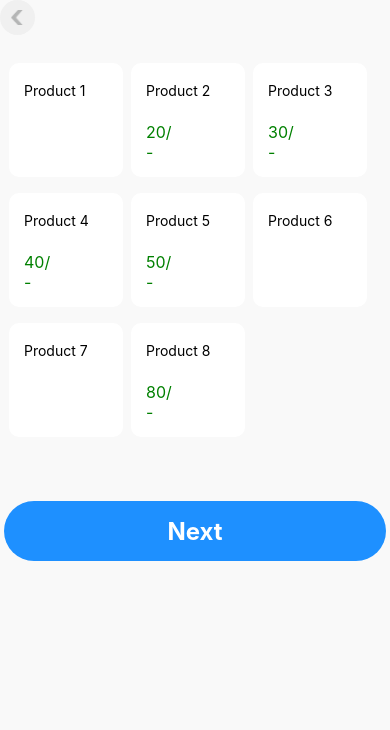
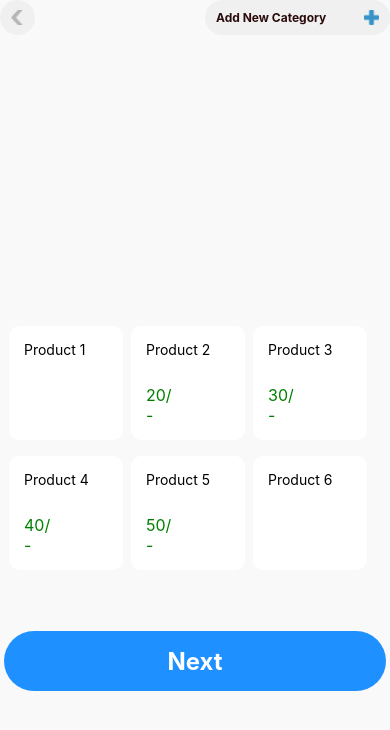
Before and after one commit to PrernaBadwane/OnMarketBusiness, a React Native app: screen /Billing in a window 390 px wide. Shown: the top 730 px of the page. Built offline with nearby package versions, Linux system fonts and the light colour scheme.

Commit message:
updated billing page

```diff
--- a/screens/Billing.tsx
+++ b/screens/Billing.tsx
@@ -12,6 +12,8 @@ import SelectItem from './SelectionItem';
 import {NativeStackScreenProps} from '@react-navigation/native-stack';
 import {RootStackPramList} from '../App';
 const previous = require('../images/back.png');
+const add = require('../images/add.png');
+
 type BillingProps = NativeStackScreenProps<RootStackPramList>;
 
 const Billing = ({navigation}: BillingProps) => {
@@ -21,10 +23,19 @@ const Billing = ({navigation}: BillingProps) => {
 
   return (
     <SafeAreaView style={styles.container}>
-      <TouchableOpacity onPress={back} style={styles.imgDiv}>
-        <Image style={styles.img} source={previous} />
-      </TouchableOpacity>
       <ScrollView>
+        <View style={[styles.colDivMain, styles.alignRight]}>
+          <TouchableOpacity onPress={back} style={styles.imgDiv}>
+            <Image style={styles.img} source={previous} />
+          </TouchableOpacity>
+          <TouchableOpacity
+            onPress={back}
+            style={[styles.imgDiv, styles.addBtn]}>
+            <Text style={styles.addButtonText}>Add New Category</Text>
+            <Image style={styles.img} source={add} />
+          </TouchableOpacity>
+        </View>
+
         <SelectItem />
         <View>
           <TouchableOpacity
@@ -51,10 +62,10 @@ const styles = StyleSheet.create({
     backgroundColor: '#1e90ff',
     elevation: 4,
     marginTop: 16,
-    padding:12,
+    padding: 12,
     marginHorizontal: 4,
     borderRadius: 64 / 2,
-    height:60,
+    height: 60,
   },
   buttonText: {
     color: 'white',
@@ -76,4 +87,27 @@ const styles = StyleSheet.create({
     height: 15,
     width: 15,
   },
+
+  colDivMain: {
+    flex: 1,
+    flexDirection: 'row',
+    color: 'black',
+    justifyContent: 'space-between',
+
+  },
+  addBtn: {
+    flex: 1,
+    flexDirection: 'row',
+    color: 'black',
+    justifyContent: 'space-between',
+    width:0,
+  },
+  addButtonText: {
+    color: '#2b0b0b',
+    fontSize: 12,
+    fontWeight: 'bold',
+  },
+  alignRight: {
+    gap: 170,
+  },
 });
--- a/screens/Products.tsx
+++ b/screens/Products.tsx
@@ -168,6 +168,7 @@ const Products = () => {
       </ScrollView>
       <ScrollView showsVerticalScrollIndicator={false}>
         <View>
+        <View>
           <Text style={styles.heading}>All Products</Text>
         </View>
         <FlatList
@@ -177,6 +178,8 @@ const Products = () => {
           numColumns={2}
           showsVerticalScrollIndicator={false}
         />
+        </View>
+
       </ScrollView>
     </SafeAreaView>
   );
@@ -190,6 +193,7 @@ const styles = StyleSheet.create({
     borderBottomColor: '#ccc',
     backgroundColor: 'white',
     alignItems:"center",
+    alignSelf:"flex-start",
     elevation: 4,
     width: '45%',
     margin: 10,
--- a/screens/SelectionItem.tsx
+++ b/screens/SelectionItem.tsx
@@ -1,4 +1,4 @@
-import React, { useState, useEffect } from 'react';
+import React, {useState, useEffect} from 'react';
 import {
   SafeAreaView,
   FlatList,
@@ -22,60 +22,83 @@ interface ItemProps {
 }
 
 const DATA: Product[] = [
-  { id: '1', product: 'Product 1', price: 0 },
-  { id: '2', product: 'Product 2', price: 20 },
-  { id: '3', product: 'Product 3', price: 30 },
-  { id: '4', product: 'Product 4', price: 40 },
-  { id: '5', product: 'Product 5', price: 50 },
-  { id: '6', product: 'Product 6', price: 0 },
-  { id: '7', product: 'Product 7', price: 0 },
-  { id: '8', product: 'Product 8', price: 80 },
+  {id: '1', product: 'Product 1', price: 0},
+  {id: '2', product: 'Product 2', price: 20},
+  {id: '3', product: 'Product 3', price: 30},
+  {id: '4', product: 'Product 4', price: 40},
+  {id: '5', product: 'Product 5', price: 50},
+  {id: '6', product: 'Product 6', price: 0},
+  {id: '7', product: 'Product 7', price: 0},
+  {id: '9', product: 'Product 8', price: 80},
+  {id: '10', product: 'Product 5', price: 50},
+  {id: '11', product: 'Product 6', price: 0},
+  {id: '12', product: 'Product 7', price: 0},
+  {id: '13', product: 'Product 8', price: 80},
 ];
 
-const Item: React.FC<ItemProps> = ({ item, onPress }) => {
+const Item: React.FC<
+  ItemProps & {productCounts: {[productId: string]: number}}
+> = ({item, onPress, productCounts}) => {
   const handlePress = () => {
     onPress(item);
   };
 
   return (
     <TouchableOpacity onPress={handlePress} style={styles.item}>
+      <View style={styles.numberOfProductc}>
+        {productCounts[item.id] && productCounts[item.id] > 0 && (
+          <View>
+            <Text style={{color: 'black'}}>{productCounts[item.id]}</Text>
+          </View>
+        )}
+      </View>
       <ScrollView>
-        <Text style={{ color: 'black', width: '100%', marginVertical: 4 }}>
+        <Text style={{color: 'black', width: '100%'}}>
           {item.product}
         </Text>
       </ScrollView>
-      {item.price > 0 ? (
-        <Text style={styles.price}>{item.price}/-</Text>
-      ) : null}
+      {item.price > 0 ? <Text style={styles.price}>{item.price}/-</Text> : null}
     </TouchableOpacity>
   );
 };
 
 const SelectionItem: React.FC = () => {
   const [cart, setCart] = useState<Product[]>([]);
-
+  const [productCounts, setProductCounts] = useState<{
+    [productId: string]: number;
+  }>({});
   const [totalAmount, setTotalAmount] = useState(0);
   const [payAmount, setPayAmount] = useState('');
   const [selectedProduct, setSelectedProduct] = useState<Product | null>(null);
   const [inputPrice, setInputPrice] = useState('');
 
   const removeItemFromCart = (productId: string) => {
-    const updatedCart = cart.filter((item) => item.id !== productId);
+    const updatedCart = cart.filter(item => item.id !== productId);
     setCart(updatedCart);
+    updateProductCounts(updatedCart);
+  };
+
+  const updateProductCounts = (updatedCart: Product[]) => {
+    const counts: {[productId: string]: number} = {};
+    updatedCart.forEach(item => {
+      counts[item.id] = (counts[item.id] || 0) + 1;
+    });
+    setProductCounts(counts);
   };
 
   useEffect(() => {
     const newTotalAmount = cart.reduce((acc, cur) => acc + cur.price, 0);
     setTotalAmount(newTotalAmount);
+    updateProductCounts(cart);
   }, [cart]);
 
   const handlePressItem = (product: Product) => {
+    setSelectedProduct(product);
     if (product.price === 0) {
       setSelectedProduct(product);
     } else {
-      setCart((prevCart) => [...prevCart, product]);
-
-
+      setCart(prevCart => [...prevCart, product]);
+      setSelectedProduct(null);
     }
   };
 
@@ -83,8 +106,8 @@ const SelectionItem: React.FC = () => {
     if (selectedProduct) {
       const price = parseFloat(inputPrice);
       if (!isNaN(price) && price > 0) {
-        const productWithPrice: Product = { ...selectedProduct, price };
-        setCart((prevCart) => [...prevCart, productWithPrice]);
+        const productWithPrice: Product = {...selectedProduct, price};
+        setCart(prevCart => [...prevCart, productWithPrice]);
         setInputPrice('');
         setSelectedProduct(null);
       }
@@ -93,10 +116,17 @@ const SelectionItem: React.FC = () => {
 
   return (
     <SafeAreaView style={styles.container}>
+
       <FlatList
         data={DATA}
-        renderItem={({ item }) => <Item item={item} onPress={handlePressItem} />}
-        keyExtractor={(item) => item.id + item.product}
+        renderItem={({item}) => (
+          <Item
+            item={item}
+            onPress={handlePressItem}
+            productCounts={productCounts}
+          />
+        )}
+        keyExtractor={item => item.id + item.product}
         numColumns={3}
       />
       <View style={styles.marginDiv}>
@@ -119,35 +149,38 @@ const SelectionItem: React.FC = () => {
       <View style={styles.marginDiv}>
         <FlatList
           data={cart.slice().reverse()}
-        renderItem={({ item }) => (
+          renderItem={({item}) => (
             <View style={styles.cartItem}>
               <ScrollView horizontal>
-              <Text style={{ color: 'black', width: '100%', marginVertical: 4 }}>
+                <Text
+                  style={{color: 'black', width: '100%', marginVertical: 4}}>
                   {item.product}
                 </Text>
               </ScrollView>
               <View style={styles.itemProperty}>
-              <Text style={{ color: 'black', marginHorizontal: 8 }}>{item.price}/-</Text>
+                <Text style={{color: 'black', marginHorizontal: 8}}>
+                  {item.price}/-
+                </Text>
                 <TouchableOpacity onPress={() => removeItemFromCart(item.id)}>
-                <Text style={{ color: 'red' }}>Remove</Text>
+                  <Text style={{color: 'red'}}>Remove</Text>
                 </TouchableOpacity>
               </View>
             </View>
           )}
-        keyExtractor={(item) => item.id + item.product}
+          keyExtractor={item => item.id + item.product}
         />
       </View>
       {totalAmount > 0 && (
         <View>
           <View style={styles.amountBlock}>
             <Text style={styles.amount}>Total Amount:</Text>
-            <Text style={[styles.amount, { width: '40%' }]}>{totalAmount}/-</Text>
+            <Text style={[styles.amount, {width: '40%'}]}>{totalAmount}/-</Text>
           </View>
           <View style={styles.amountBlock}>
             <Text style={styles.amount}>Pay Amount:</Text>
             <TextInput
               value={payAmount}
-              onChangeText={(text) => setPayAmount(text)}
+              onChangeText={text => setPayAmount(text)}
               cursorColor="#9BDDFF"
               placeholder="Amount"
               placeholderTextColor="#b2b2b2"
@@ -170,13 +203,15 @@ const styles = StyleSheet.create({
   },
   item: {
     backgroundColor: 'white',
-    padding: 15,
+
     borderRadius: 10,
+    padding:15,
     elevation: 4,
     width: '30%',
     aspectRatio: 1,
     marginVertical: 8,
     marginHorizontal: 4,
+    position:"relative"
   },
   title: {
     fontSize: 15,
@@ -191,18 +226,18 @@ const styles = StyleSheet.create({
   inputContainer: {
     flexDirection: 'row',
     alignItems: 'center',
-    alignSelf:'center',
+    alignSelf: 'center',
     margin: 10,
-    padding:20
+    padding: 20,
   },
 
   button: {
     backgroundColor: '#1e90ff',
     elevation: 4,
-    padding:12,
+    padding: 12,
     marginHorizontal: 4,
     borderRadius: 64 / 2,
-    height:50,
+    height: 50,
   },
   buttonText: {
     color: 'white',
@@ -213,8 +248,8 @@ const styles = StyleSheet.create({
     margin: 4,
   },
 
-  marginDiv:{
-marginVertical:10
+  marginDiv: {
+    marginVertical: 10,
   },
   cartTitleContainer: {
     marginTop: 20,
@@ -262,6 +297,17 @@ marginVertical:10
     fontSize: 18,
     fontWeight: '600',
   },
+  numberOfProductc:{
+    backgroundColor:'#1e90ff',
+    elevation:4,
+    width:16,
+    alignItems:"center",
+    alignSelf:"flex-end",
+    borderRadius:8,
+    position:"absolute",
+    top: 4,
+    right: 4,
+  }
 });
 
 export default SelectionItem;
```
Lines whose indentation alone changed are shown as unchanged.
